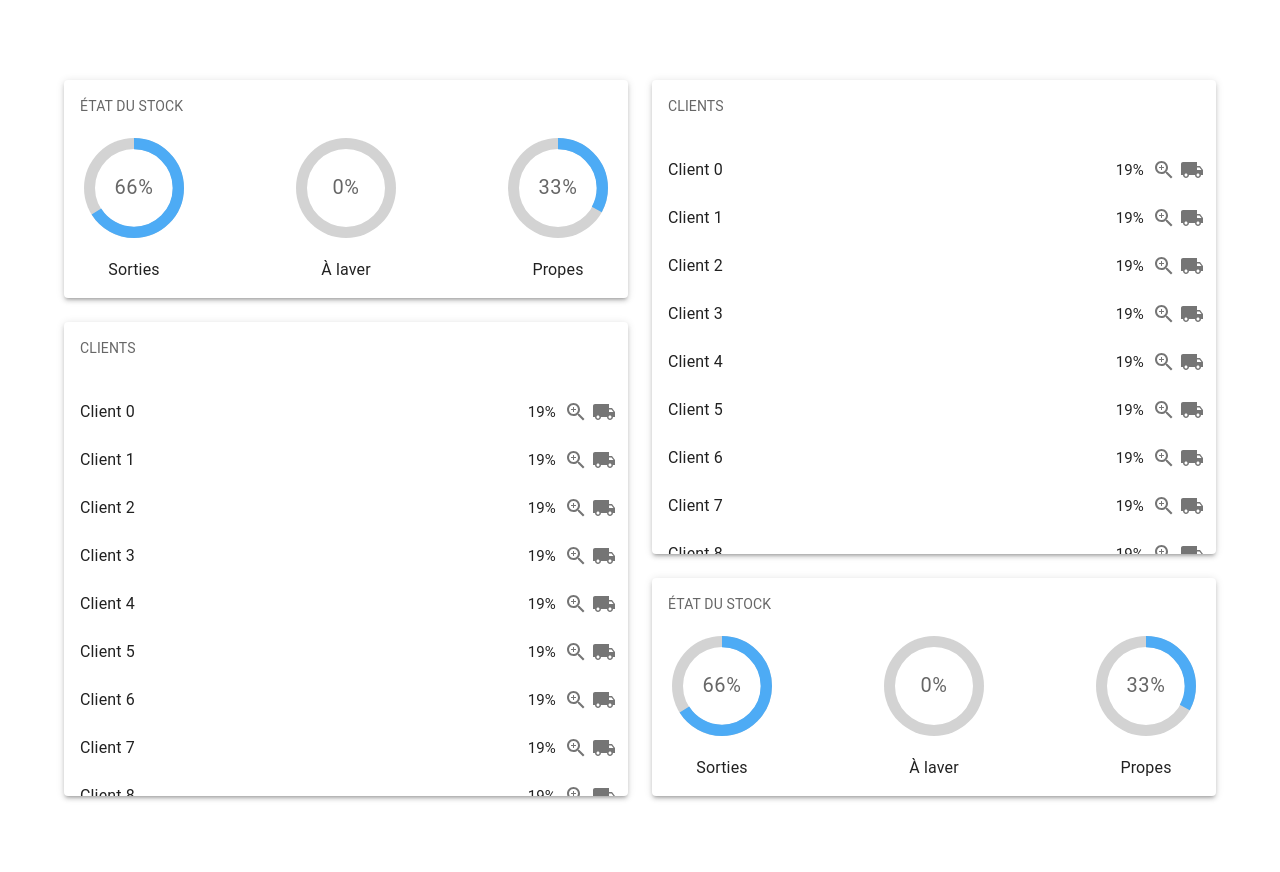
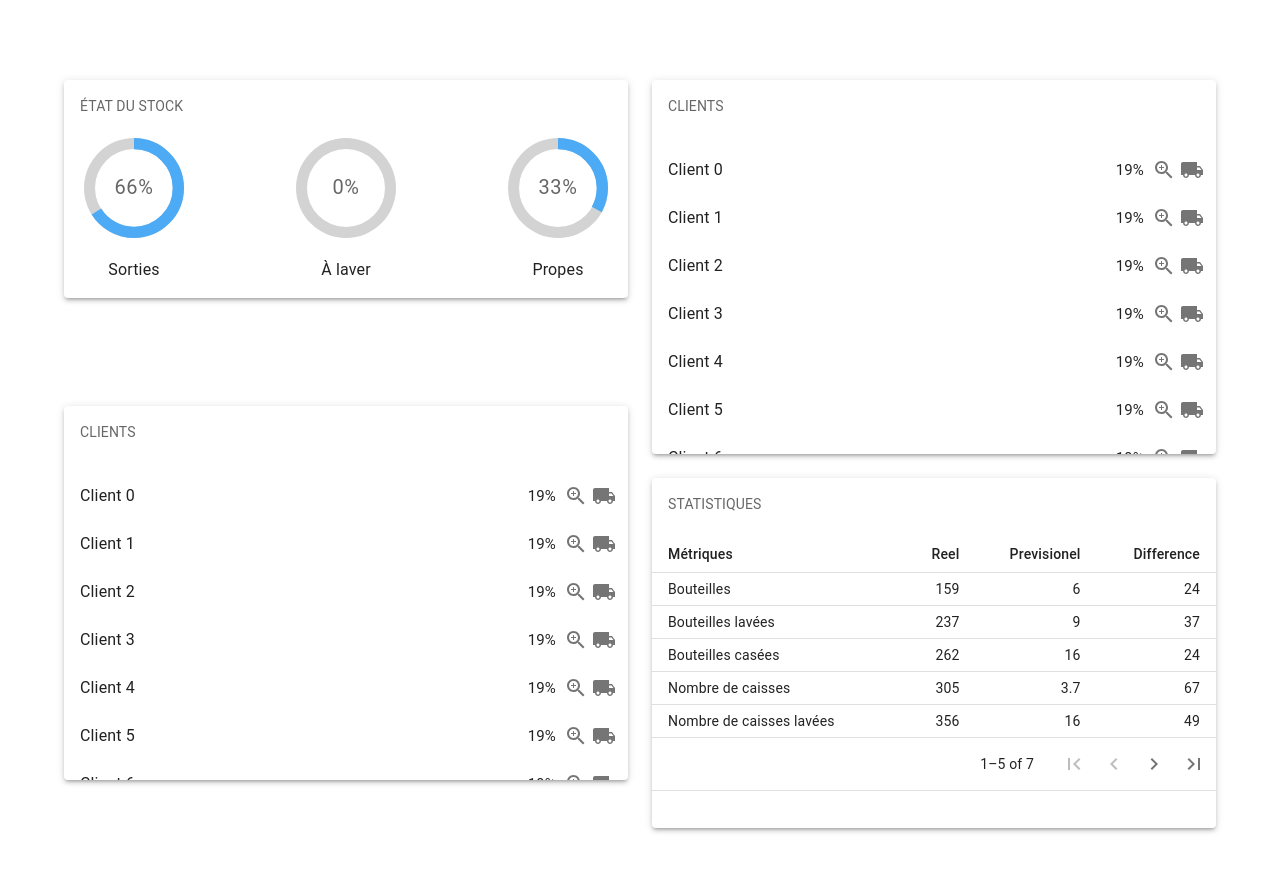
Before and after one commit to td2thinh/SimpleDashboard, a React (Create React App) app: page / in a window 1280 px wide. Shown: the top 872 px of the page. Built offline with nearby package versions, Linux system fonts and the light colour scheme; the HTML template or start-up script is replaced by a standard one.

Commit message:
Done stats Tableau component

```diff
--- a/src/App.jsx
+++ b/src/App.jsx
@@ -2,6 +2,7 @@ import './App.css';
 import { Box, Container, useMediaQuery } from "@mui/material";
 import Gauge from './components/Gauge';
 import Client from './components/Client';
+import Tableau from './components/Tableau';
 
 const gridTemplate = `
   "gauge client"
@@ -10,7 +11,7 @@ const gridTemplate = `
   "gauge client"
   "map client"
   "map client"
-  "map stats"
+  "map client"
   "map stats"
   "map stats"
   "map stats"
@@ -53,7 +54,7 @@ const App = () => {
         gap="1.5rem"
         sx={
           isBigScreen ? {
-            gridTemplate: gridTemplate,
+            gridTemplateAreas: gridTemplate,
             gridTemplateColumns: "repeat(2, 1fr)",
             gridTemplateRows: "repeat(2, 1fr)",
           }
@@ -72,7 +73,7 @@ const App = () => {
           <Client />
         </Box>
         <Box sx={{ gridArea: "stats" }}>
-          <Gauge />
+          <Tableau />
         </Box>
       </Box>
     </Container >
--- a/src/components/Client.jsx
+++ b/src/components/Client.jsx
@@ -16,7 +16,7 @@ const Client = () => {
                 <Typography padding={2} sx={{ fontSize: 14 }} color="text.secondary" gutterBottom>
                     CLIENTS
                 </Typography>
-                <List sx={{ maxHeight: 400, overflow: 'auto' }} >
+                <List sx={{ maxHeight: 300, overflow: 'auto' }} >
                     {[0, 1, 2, 3, 4, 5, 6, 7, 8, 9, 10, 11].map((value) => {
                         return (
                             <Grid container direction="row" alignItems="center">
--- /dev/null
+++ b/src/components/Tableau.jsx
@@ -0,0 +1,171 @@
+import * as React from 'react';
+import PropTypes from 'prop-types';
+import { useTheme } from '@mui/material/styles';
+import Box from '@mui/material/Box';
+import Table from '@mui/material/Table';
+import TableBody from '@mui/material/TableBody';
+import TableCell from '@mui/material/TableCell';
+import TableContainer from '@mui/material/TableContainer';
+import TableFooter from '@mui/material/TableFooter';
+import TablePagination from '@mui/material/TablePagination';
+import TableRow from '@mui/material/TableRow';
+import TableHead from '@mui/material/TableHead';
+import Paper from '@mui/material/Paper';
+import IconButton from '@mui/material/IconButton';
+import FirstPageIcon from '@mui/icons-material/FirstPage';
+import KeyboardArrowLeft from '@mui/icons-material/KeyboardArrowLeft';
+import KeyboardArrowRight from '@mui/icons-material/KeyboardArrowRight';
+import LastPageIcon from '@mui/icons-material/LastPage';
+import { Typography } from '@mui/material';
+
+function TablePaginationActions(props) {
+    const theme = useTheme();
+    const { count, page, rowsPerPage, onPageChange } = props;
+
+    const handleFirstPageButtonClick = (event) => {
+        onPageChange(event, 0);
+    };
+
+    const handleBackButtonClick = (event) => {
+        onPageChange(event, page - 1);
+    };
+
+    const handleNextButtonClick = (event) => {
+        onPageChange(event, page + 1);
+    };
+
+    const handleLastPageButtonClick = (event) => {
+        onPageChange(event, Math.max(0, Math.ceil(count / rowsPerPage) - 1));
+    };
+
+    return (
+        <Box sx={{ flexShrink: 0, ml: 2.5 }}>
+            <IconButton
+                onClick={handleFirstPageButtonClick}
+                disabled={page === 0}
+                aria-label="first page"
+            >
+                {theme.direction === 'rtl' ? <LastPageIcon /> : <FirstPageIcon />}
+            </IconButton>
+            <IconButton
+                onClick={handleBackButtonClick}
+                disabled={page === 0}
+                aria-label="previous page"
+            >
+                {theme.direction === 'rtl' ? <KeyboardArrowRight /> : <KeyboardArrowLeft />}
+            </IconButton>
+            <IconButton
+                onClick={handleNextButtonClick}
+                disabled={page >= Math.ceil(count / rowsPerPage) - 1}
+                aria-label="next page"
+            >
+                {theme.direction === 'rtl' ? <KeyboardArrowLeft /> : <KeyboardArrowRight />}
+            </IconButton>
+            <IconButton
+                onClick={handleLastPageButtonClick}
+                disabled={page >= Math.ceil(count / rowsPerPage) - 1}
+                aria-label="last page"
+            >
+                {theme.direction === 'rtl' ? <FirstPageIcon /> : <LastPageIcon />}
+            </IconButton>
+        </Box>
+    );
+}
+
+TablePaginationActions.propTypes = {
+    count: PropTypes.number.isRequired,
+    onPageChange: PropTypes.func.isRequired,
+    page: PropTypes.number.isRequired,
+    rowsPerPage: PropTypes.number.isRequired,
+};
+
+function createData(name, reel, previsionel, difference) {
+    return { name, reel, previsionel, difference };
+}
+
+const rows = [
+    createData('Bouteilles', 159, 6.0, 24, 4.0),
+    createData('Bouteilles lavées', 237, 9.0, 37, 4.3),
+    createData('Bouteilles casées', 262, 16.0, 24, 6.0),
+    createData('Nombre de caisses', 305, 3.7, 67, 4.3),
+    createData('Nombre de caisses lavées', 356, 16.0, 49, 3.9),
+    createData('Co2 Consommé', 356, 16.0, 49, 3.9),
+    createData('Eau Consommé', 356, 16.0, 49, 3.9),
+];
+
+
+const Tableau = () => {
+    const [page, setPage] = React.useState(0);
+    const rowsPerPage = 5;
+    // Avoid a layout jump when reaching the last page with empty rows.
+    const emptyRows =
+        page > 0 ? Math.max(0, (1 + page) * rowsPerPage - rows.length) : 0;
+
+    const handleChangePage = (event, newPage) => {
+        setPage(newPage);
+    };
+
+
+
+    return (
+        <Paper elevation={3} sx={{ height: 350 }}>
+            <Typography padding={2} sx={{ fontSize: 14 }} color="text.secondary" gutterBottom>
+                STATISTIQUES
+            </Typography>
+            <TableContainer>
+                <Table sx={{ minWidth: 500 }} size="small" aria-label="custom pagination table">
+                    <TableHead>
+                        <TableRow>
+                            <TableCell>Métriques </TableCell>
+                            <TableCell align="right">Reel</TableCell>
+                            <TableCell align="right">Previsionel</TableCell>
+                            <TableCell align="right">Difference</TableCell>
+                        </TableRow>
+                    </TableHead>
+                    <TableBody>
+                        {(rowsPerPage > 0
+                            ? rows.slice(page * rowsPerPage, page * rowsPerPage + rowsPerPage)
+                            : rows
+                        ).map((row) => (
+                            <TableRow key={row.name}>
+                                <TableCell component="th" style={{ width: 260 }} scope="row">
+                                    {row.name}
+                                </TableCell>
+                                <TableCell style={{ width: 100 }} align="right">
+                                    {row.reel}
+                                </TableCell>
+                                <TableCell style={{ width: 100 }} align="right">
+                                    {row.previsionel}
+                                </TableCell>
+                                <TableCell style={{ width: 100 }} align="right">
+                                    {row.difference}
+                                </TableCell>
+                            </TableRow>
+                        ))}
+
+                        {emptyRows > 0 && (
+                            <TableRow style={{ height: 31 * emptyRows + 5 }}>
+                                <TableCell colSpan={6} />
+                            </TableRow>
+                        )}
+                    </TableBody>
+                    <TableFooter>
+                        <TableRow>
+                            <TablePagination
+                                rowsPerPageOptions={[]}
+                                colSpan={4}
+                                count={rows.length}
+                                rowsPerPage={rowsPerPage}
+                                page={page}
+                                onPageChange={handleChangePage}
+                                ActionsComponent={TablePaginationActions}
+                            />
+                        </TableRow>
+                    </TableFooter>
+                </Table>
+            </TableContainer>
+        </Paper>
+    );
+}
+
+export default Tableau;
```
